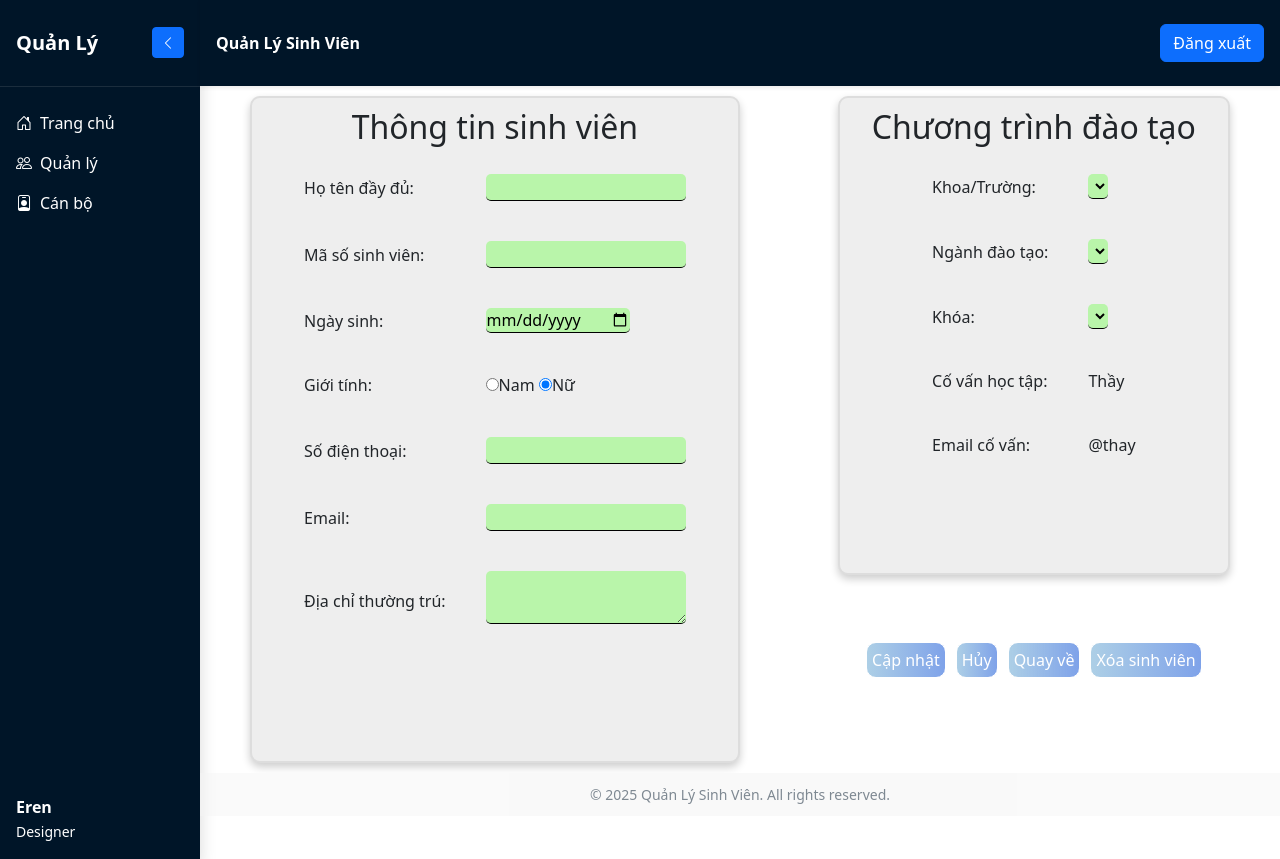
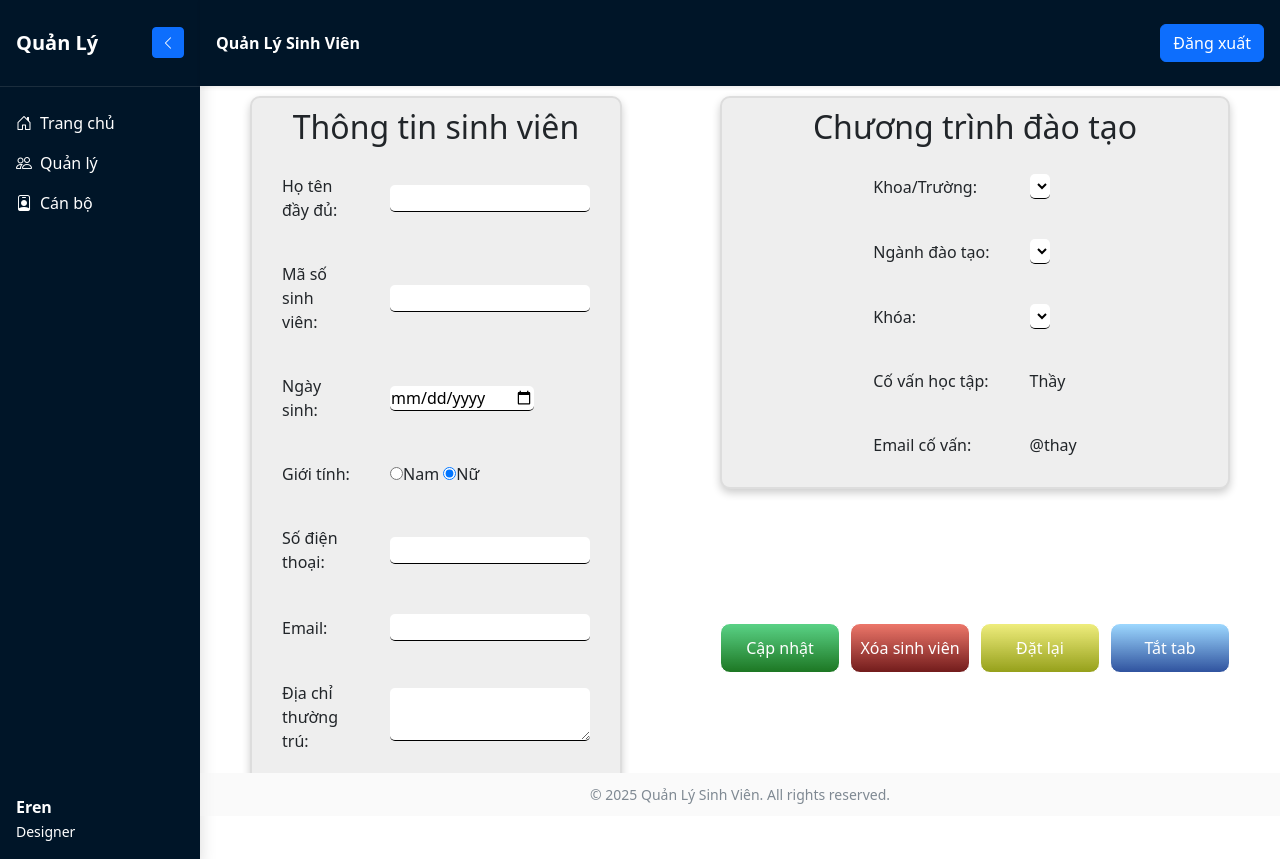
Before and after one commit to DanyDoan/CT428, a PHP site: page /views/chiTiet.php in a window 1280 px wide. Run offline with PHP 8.4, Linux system fonts and the light colour scheme; data that the repository does not hold is empty.

Commit message:
Merged successfully

```diff
--- a/project/assets/js/hienThiSinhVien.js
+++ b/project/assets/js/hienThiSinhVien.js
@@ -12,7 +12,7 @@ function phanTrang(danhSachSinhVien, k) {
         document.getElementById("pagin").innerHTML = "";
     }
     else {
-        let theader = "<thead><tr><th>Mã Số Sinh Viên</th><th>Họ Tên Sinh Viên</th><th>Giới Tính</th><th>Trường / Khoa</th><th>Ngành Học</th><th>Khóa</th></th><th onclick='selectAll(" + '"update"' + ")'>Lưu Thay Đổi</th><th onclick='selectAll(" + '"remove"' + ")'>Xóa Sinh Viên</th></tr></thead>";
+        let theader = "<thead><tr><th>Mã Số Sinh Viên</th><th>Họ Tên Sinh Viên</th><th>Giới Tính</th><th>Khoa/Trường</th><th>Lớp</th><th>Khóa</th></th><th onclick='selectAll(" + '"update"' + ")'>Cập nhật</th><th onclick='selectAll(" + '"remove"' + ")'>Xóa</th></tr></thead>";
         document.getElementById("studentList").innerHTML = theader + "<tbody>" + danhSachSinhVien + "</tbody>";
     }
 }
@@ -139,5 +139,5 @@ function toggle(target) {
 function selectAll(act_type) {
     const cols = document.getElementsByName(act_type);
     for (let col of cols)
-        col.checked = true;
+        col.checked = !col.checked;
 }
--- a/project/assets/js/suaSinhVien.js
+++ b/project/assets/js/suaSinhVien.js
@@ -2,15 +2,13 @@ function suaSinhVien(data) {
     data = JSON.parse(data);
     let xhttp = new XMLHttpRequest();
     xhttp.onload = function () {
-        try {
-            alert(xhttp.responseText)
+        // try {
+            // alert(xhttp.responseText)
             let output = JSON.parse(xhttp.responseText);
-            document.getElementById("anounceBox").innerHTML = "<h2>" + output["message"] + "</h2>";
+            try{
+                document.getElementById("anounceBox").innerHTML = "<h2>"+output["message"]+"</h2>";
+            }catch(e){}
             hienThiSinhVien(output["data"]);
-        } catch (e) {
-            alert("Lỗi JSON: " + e.message);
-            console.log("Response Text:", xhttp.responseText);
-        }
     };
 
     xhttp.open("POST", "../controllers/suaSinhVien.php");
--- a/project/assets/js/themSinhVien.js
+++ b/project/assets/js/themSinhVien.js
@@ -11,7 +11,7 @@ function themSinhVien() {
 
     xhttp.onload = function () {
         document.getElementById("anounceBox").innerHTML = "";
-        alert(this.responseText);
+        // alert(this.responseText);
         let danhSachSinhVien = JSON.parse(this.responseText);
         if (danhSachSinhVien["status"] == "null") {
             document.getElementById("anounceBox").innerHTML = "<h2>Không được bỏ trống dữ liệu</h2>";
--- a/project/assets/js/xoaSinhVien.js
+++ b/project/assets/js/xoaSinhVien.js
@@ -2,10 +2,12 @@ function xoaSinhVien(MSSV){
     xhttp = new XMLHttpRequest();
 
     xhttp.onload = function(){
-        alert(this.responseText);
-        let danhSachSinhVien = JSON.parse(this.responseText);
-        document.getElementById("anounceBox").innerHTML = "<h2>Xóa thành công</h2>";
-        hienThiSinhVien(danhSachSinhVien.data);
+        // alert(this.responseText);
+        let output = JSON.parse(this.responseText);
+        try{
+            document.getElementById("anounceBox").innerHTML = "<h2>Xóa thành công</h2>";
+            hienThiSinhVien(output["data"]);
+        }catch(e){}
     }
     xhttp.open("POST", "../controllers/xoaSinhVien.php");
     xhttp.setRequestHeader("Content-type", "application/x-www-form-urlencoded");
--- a/project/views/chiTiet.php
+++ b/project/views/chiTiet.php
@@ -13,7 +13,8 @@ require("../config/db.php");
     <link href="https://cdn.jsdelivr.net/npm/bootstrap@5.3.0/dist/css/bootstrap.min.css" rel="stylesheet">
     <link href="https://cdn.jsdelivr.net/npm/bootstrap-icons@1.10.5/font/bootstrap-icons.css" rel="stylesheet">
     <link href="../assets/css/style.css" rel="stylesheet">
-    <title>Trang chủ</title>
+    <title>
+    </title>
     <style>
         #sideBar {
             background-color: red !important;
@@ -21,8 +22,8 @@ require("../config/db.php");
 
         #content {
             display: grid;
-            grid-template-columns: auto;
-            grid-template-rows: auto;
+            /* grid-template-columns: auto; */
+            /* grid-template-rows: auto; */
             grid-template-areas:
                 "a1 a2"
                 "a1 a3"
@@ -34,10 +35,12 @@ require("../config/db.php");
 
         #a1 {
             grid-area: a1;
+            height: fit-content;
         }
 
         #a2 {
             grid-area: a2;
+            height: fit-content;
         }
 
         #a3 {
@@ -52,22 +55,41 @@ require("../config/db.php");
         #a3 button {
             border: 1px solid white;
             border-radius: 10px;
-            ;
+            width: 120px;
+            height: 50px;
             padding: 5px;
-            background: linear-gradient(to right, rgba(173, 207, 230, 1), rgba(54, 110, 221, 0.64));
+            background: linear-gradient(to bottom, rgba(157, 216, 255, 1), rgba(25, 64, 148, 0.9));
             color: white;
-            transition: 0.2s;
+            transition: 0.5s;
+        }
+
+        #a3 button:nth-child(1) {
+            background: linear-gradient(to bottom, rgba(90, 210, 134, 1), rgba(4, 104, 11, 0.9));
+        }
+
+        #a3 button:nth-child(2) {
+            background: linear-gradient(to bottom, rgba(237, 119, 106, 1), rgba(99, 3, 3, 0.9));
+        }
+
+        #a3 button:nth-child(3) {
+            background: linear-gradient(to bottom, rgba(239, 237, 125, 1), rgba(138, 150, 2, 0.9));
+
         }
 
         #a3 button:hover {
-            transition: 0.2s;
+            /* transition: 1.5s; */
             transform: scale(1.1);
-            background: linear-gradient(to left, rgba(173, 207, 230, 1), rgba(54, 110, 221, 0.64));
+            animation: slide 0.3s forwards;
+        }
+
+        @keyframes slide {
+            to {
+                background-position-y: -49px;
+            }
+
         }
 
         .box {
-            width: 100%;
-            height: 100%;
             min-width: fit-content;
             min-height: fit-content;
             padding: 10px;
@@ -86,7 +108,7 @@ require("../config/db.php");
         option {
             width: fit-content;
             max-width: 200px;
-            background: rgba(110, 255, 74, 0.41);
+            background: rgba(255, 255, 255, 1);
             border: 1px solid black;
             border-width: 0px 0px 1px 0px;
             border-radius: 5px;
@@ -94,6 +116,25 @@ require("../config/db.php");
 
         td {
             padding: 20px;
+        }
+
+        @media only screen and (max-width: 1000px) {
+            #content {
+                grid-template-areas:
+                    "a3"
+                    "a1"
+                    "a2"
+                ;
+                /* gap:100px; */
+            }
+
+            #a1,
+            #a2,
+            #a3 {
+                min-height: fit-content !important;
+                height: fit-content;
+            }
+
         }
     </style>
 </head>
@@ -192,9 +233,10 @@ require("../config/db.php");
             </div>
             <div id="a3">
                 <button type="button" onclick="capNhat()">Cập nhật</button>
-                <button type="button" onclick="huy()">Hủy</button>
-                <button type="button" onclick="window.location.href='./quanly.php'">Quay về</button>
-                <button type="button" onclick="xoaSinhVien(document.getElementById('MSSV').value); alert('Xóa thành công');window.location.href='./quanly.php'">Xóa sinh viên</button>
+                <button type="button" onclick="confirmXoa()">Xóa sinh viên</button>
+
+                <button type="button" onclick="huy()">Đặt lại</button>
+                <button type="button" onclick="window.close()">Tắt tab</button>
             </div>
         </div>
 
@@ -216,7 +258,7 @@ require("../config/db.php");
     <!-- script chính -->
     <script>
         const MSSV = localStorage.getItem("MSSV");
-
+        document.getElementsByTagName("title")[0].innerHTML = MSSV;
         ganThongTin();
 
 
@@ -314,6 +356,15 @@ require("../config/db.php");
             xhttp.send(JSON.stringify(data));
         }
 
+        function confirmXoa() {
+            if (confirm("Xác nhận xóa sinh viên")) {
+                xoaSinhVien(document.getElementById("MSSV").value);
+                setTimeout(() => {
+                    window.close()
+                }, 1500);
+            }
+        }
+
         function huy() {
             ganThongTin()
         }
```
Also changed, not shown: project/controllers/suaSinhVien.php (+2 -5 lines), project/models/sinhvien.php (+7 -3 lines), project/views/quanly.php (+25 -25 lines).
